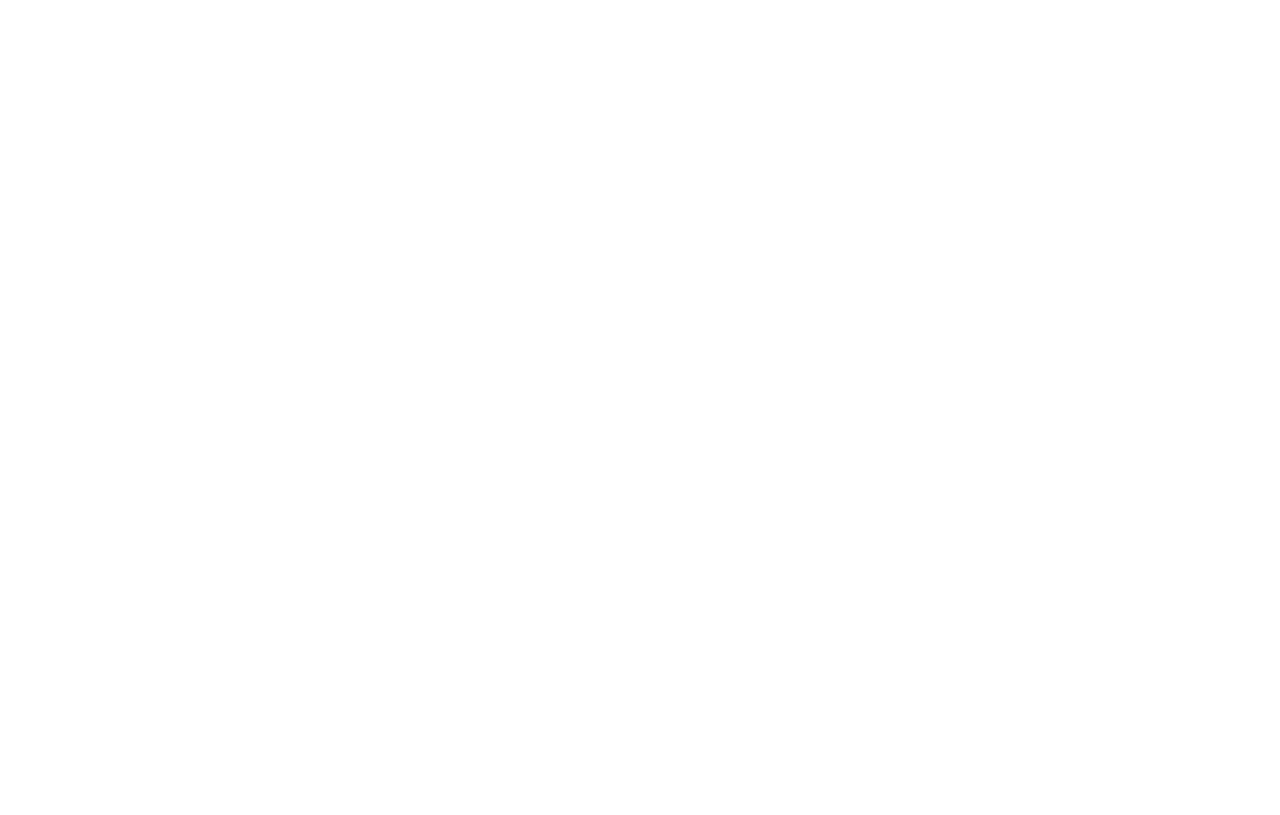
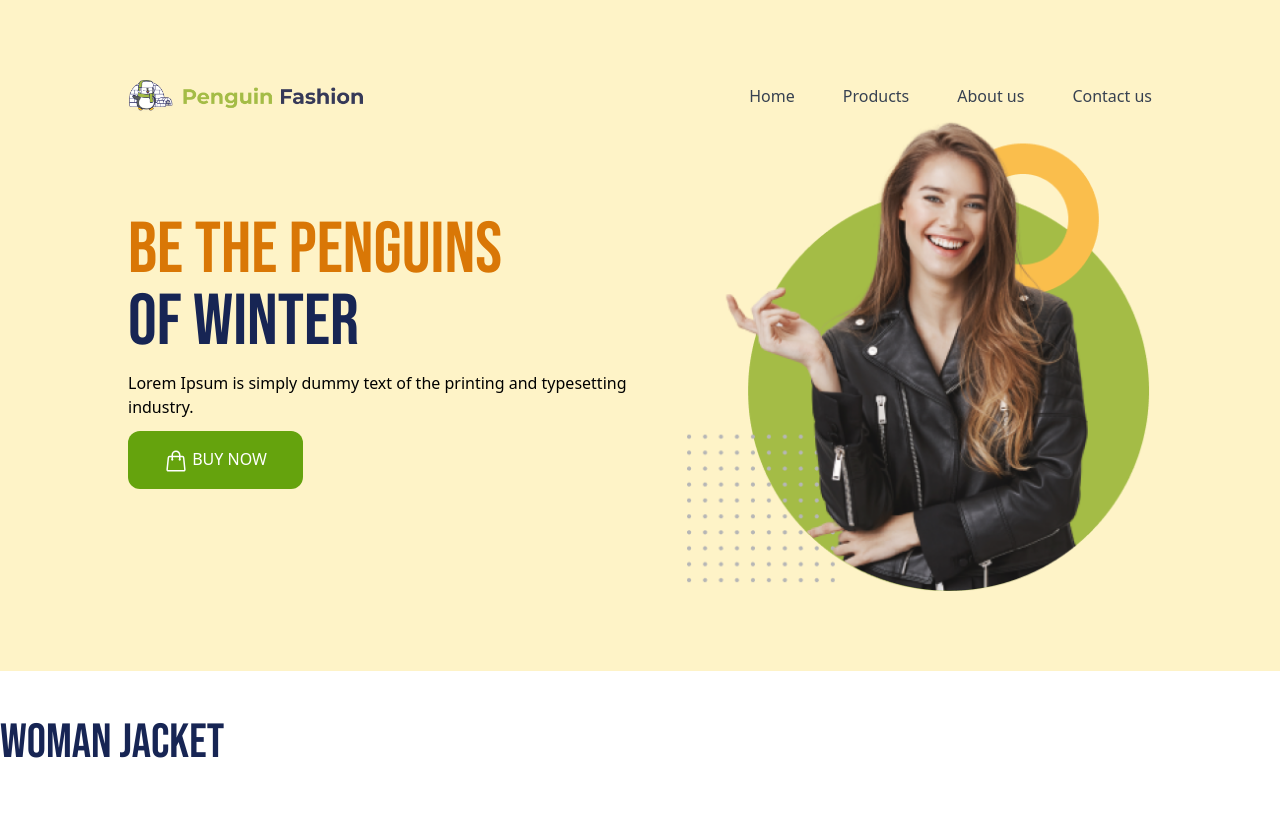
Before and after one commit to karmakarAshis/penguin-fashion, a plain HTML site: page index.html in a window 1280 px wide. Drawn offline with nearby package versions, Linux system fonts and the light colour scheme.

Commit message:
banner section added

```diff
--- a/index.html
+++ b/index.html
@@ -6,17 +6,55 @@
     <meta name="viewport" content="width=p, initial-scale=1.0">
     <title>Penguin Fashion</title>
     <script src="https://cdn.tailwindcss.com"></script>
+    <link rel="preconnect" href="https://fonts.googleapis.com">
+    <link rel="preconnect" href="https://fonts.gstatic.com" crossorigin>
+    <link href="https://fonts.googleapis.com/css2?family=Bebas+Neue&display=swap" rel="stylesheet">
+    <style>
+        .font-bebas {
+            font-family: 'Bebas Neue', sans-serif;
+        }
+    </style>
 </head>
+
 <body>
-    <header>
-
+    <header class="bg-amber-100 px-4 md:px-32 py-20">
+        <!-- nav section -->
+        <nav class="flex justify-between items-center">
+            <img class="h-8" src="icons/logo.png" alt="">
+            <ul class="flex flex-col md:flex-row space-x-12 text-gray-700">
+                <li><a href="">Home</a></li>
+                <li><a href="">Products</a></li>
+                <li><a href="">About us</a></li>
+                <li><a href="">Contact us</a></li>
+            </ul>
+        </nav>
+        <!-- banner section -->
+        <div class="flex flex-col md:flex-row justify-between items-center">
+            <div class="space-y-3">
+                <h1 class="text-7xl uppercase font-bebas"><span class="text-amber-600">Be the Penguins</span>
+                    <br>
+                    <span class="text-blue-950">of Winter</span>
+                </h1>
+                <p>Lorem Ipsum is simply dummy text of the printing
+                    and typesetting industry.</p>
+                <button class="bg-lime-600 py-4 px-9 rounded-xl uppercase text-white font-medium"><svg
+                        xmlns="http://www.w3.org/2000/svg" fill="none" viewBox="0 0 24 24" stroke-width="1.5"
+                        stroke="currentColor" class="w-6 h-6 inline">
+                        <path stroke-linecap="round" stroke-linejoin="round"
+                            d="M15.75 10.5V6a3.75 3.75 0 1 0-7.5 0v4.5m11.356-1.993 1.263 12c.07.665-.45 1.243-1.119 1.243H4.25a1.125 1.125 0 0 1-1.12-1.243l1.264-12A1.125 1.125 0 0 1 5.513 7.5h12.974c.576 0 1.059.435 1.119 1.007ZM8.625 10.5a.375.375 0 1 1-.75 0 .375.375 0 0 1 .75 0Zm7.5 0a.375.375 0 1 1-.75 0 .375.375 0 0 1 .75 0Z" />
+                    </svg>
+                    BUY NOW</button>
+            </div>
+            <div>
+                <img src="images/model.png" alt="">
+            </div>
+        </div>
     </header>
-    <main>
-
+    <main class="max-w-7xl mx-auto">
+        <section class="py-12">
+            <h2 class="text-5xl text-blue-950 font-bebas capitalize">W0Man Jacket</h2>
+        </section>
     </main>
-    <footer>
-
-    </footer>
 </body>
 
 </html>
```
